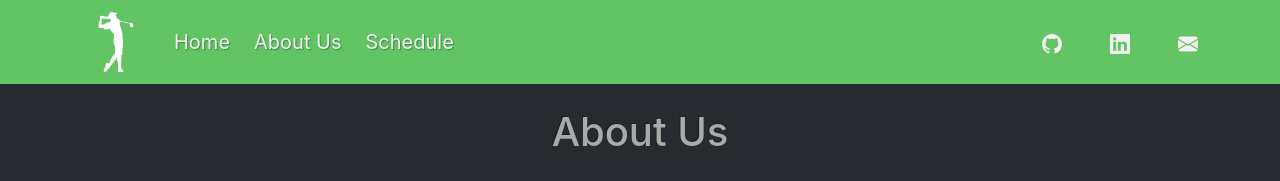
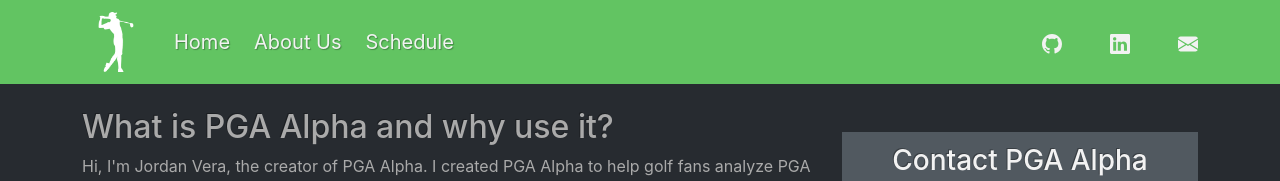
Before and after one commit to JordanVera/golfData, a React (Create React App) app: page /aboutUs in a window 1280 px wide. Shown: the top 181 px of the page. Built offline with nearby package versions, Linux system fonts and the light colour scheme; no server answers.

Commit message:
fixing maps error

```diff
--- a/src/Components/AboutUsPage/AboutUsPage.js
+++ b/src/Components/AboutUsPage/AboutUsPage.js
@@ -8,8 +8,7 @@
     <>
       <Header />
       <Container>
-        <Row>
-          <h1 className="my-4 text-center">About Us</h1>
+        <Row style={{ marginTop: '24px' }}>
           <Col md={8}>
             <h2>What is PGA Alpha and why use it?</h2>
             <p>
--- a/src/Components/SchedulePage/EventCard/Map.jsx
+++ b/src/Components/SchedulePage/EventCard/Map.jsx
@@ -1,12 +1,14 @@
 import { useMemo } from 'react';
-import { GoogleMap, useLoadScript, Marker } from '@react-google-maps/api';
+import { GoogleMap, useJsApiLoader, Marker } from '@react-google-maps/api';
 import SpinnerCustom from '../../Spinner';
-
+// import dotenv from 'dotenv';
+// dotenv.config();
 export default function Map({ latitude, longitude }) {
   const center = useMemo(() => ({ lat: latitude, lng: longitude }), []);
 
-  const { isLoaded } = useLoadScript({
-    googleMapsApiKey: process.env.GOOGLE_MAPS_KEY,
+  const { isLoaded } = useJsApiLoader({
+    id: 'google-map-script',
+    googleMapsApiKey: process.env.REACT_APP_GOOGLE_MAPS_KEY,
   });
   return !isLoaded ? (
     <SpinnerCustom />
```
Also changed, not shown: package.json (line endings or trailing spaces).
